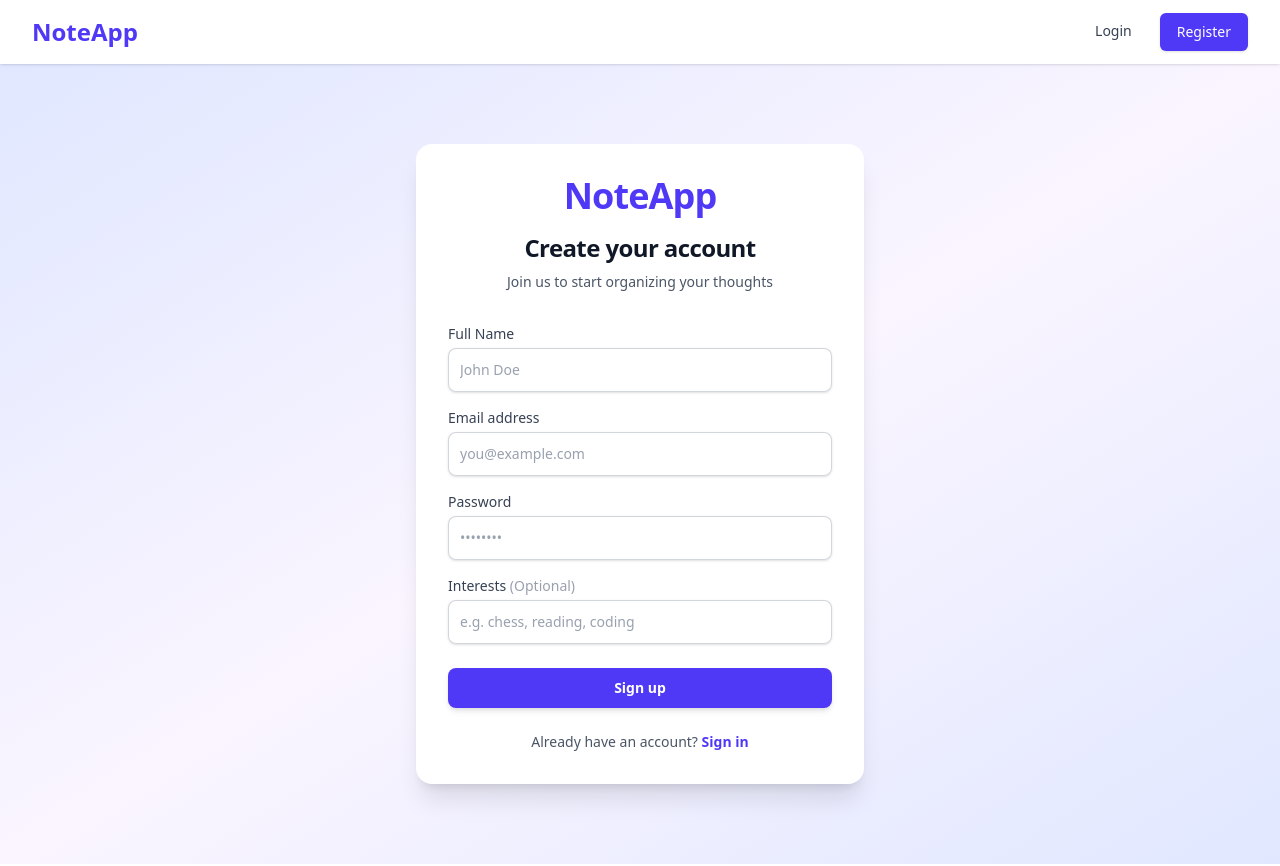
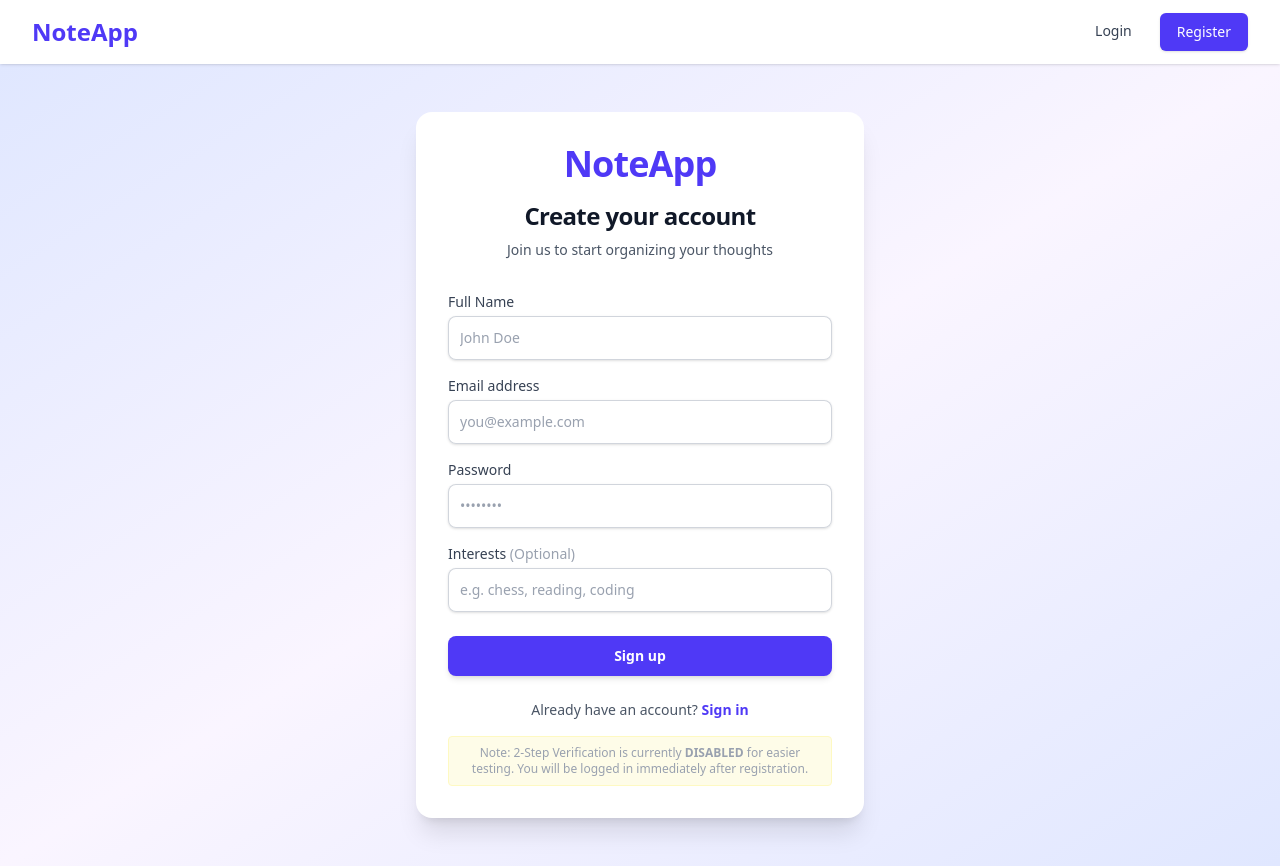
Before and after one commit to md-nasim-mondal/care-guide-task, a React (Vite) app in the folder client/: page /register in a window 1280 px wide. Built offline with nearby package versions, Linux system fonts and the light colour scheme; no server answers.

Commit message:
update note stop authentication verification with email

```diff
--- a/client/src/pages/Login.tsx
+++ b/client/src/pages/Login.tsx
@@ -166,6 +166,10 @@ const Login = () => {
               </div>
               <p className='text-xs text-center text-gray-400 mt-4'>
                 Note: Password is "password123" for both accounts.
+                <br />
+                <span className='text-yellow-600 font-medium'>
+                  2-Step Verification is DISABLED for testing purposes.
+                </span>
               </p>
             </div>
           </div>
--- a/client/src/pages/Register.tsx
+++ b/client/src/pages/Register.tsx
@@ -136,6 +136,11 @@ const Register = () => {
                 Sign in
               </Link>
             </p>
+            <p className='text-xs text-center text-gray-400 mt-4 bg-yellow-50 p-2 rounded border border-yellow-100'>
+              Note: 2-Step Verification is currently <strong>DISABLED</strong>{" "}
+              for easier testing. You will be logged in immediately after
+              registration.
+            </p>
           </div>
         </form>
       </div>
```
Also changed, not shown: 1 other file (tests, documents, lock files or other folders).
